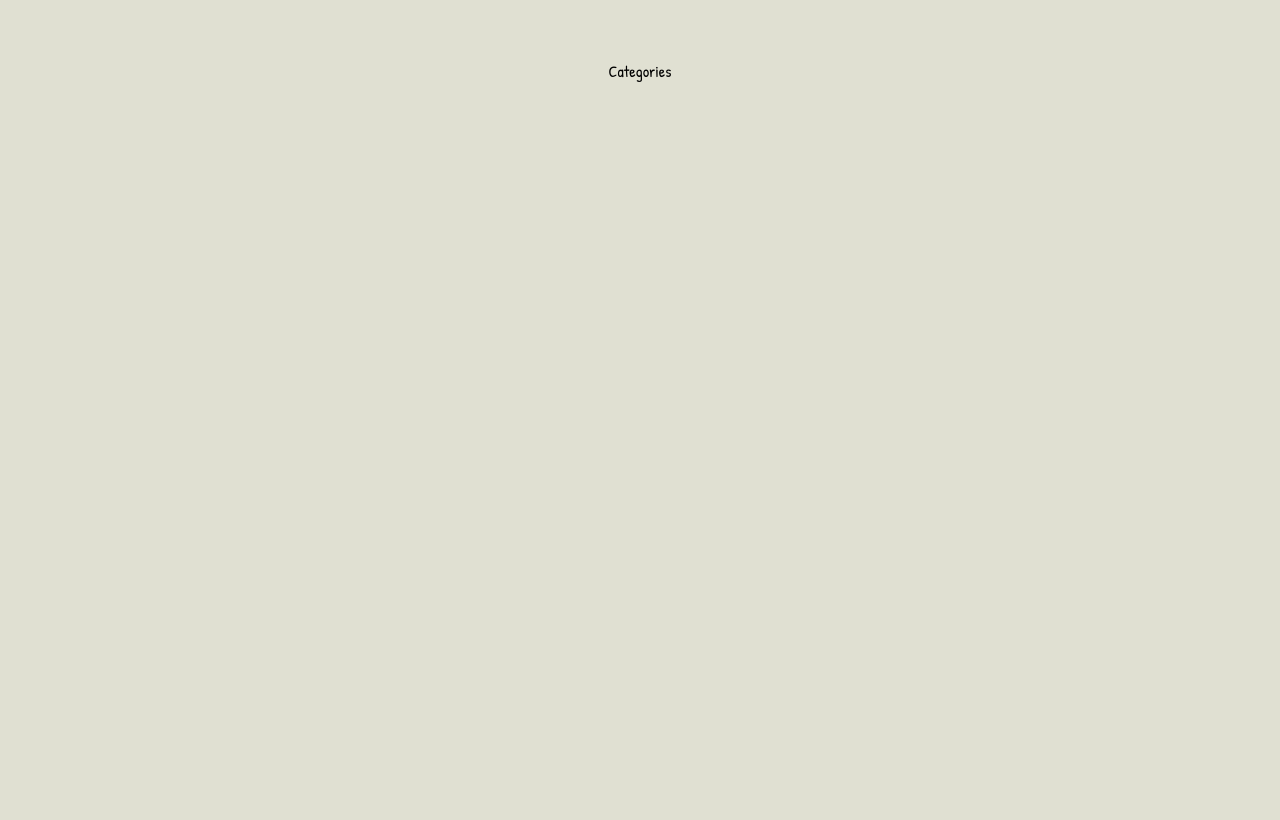
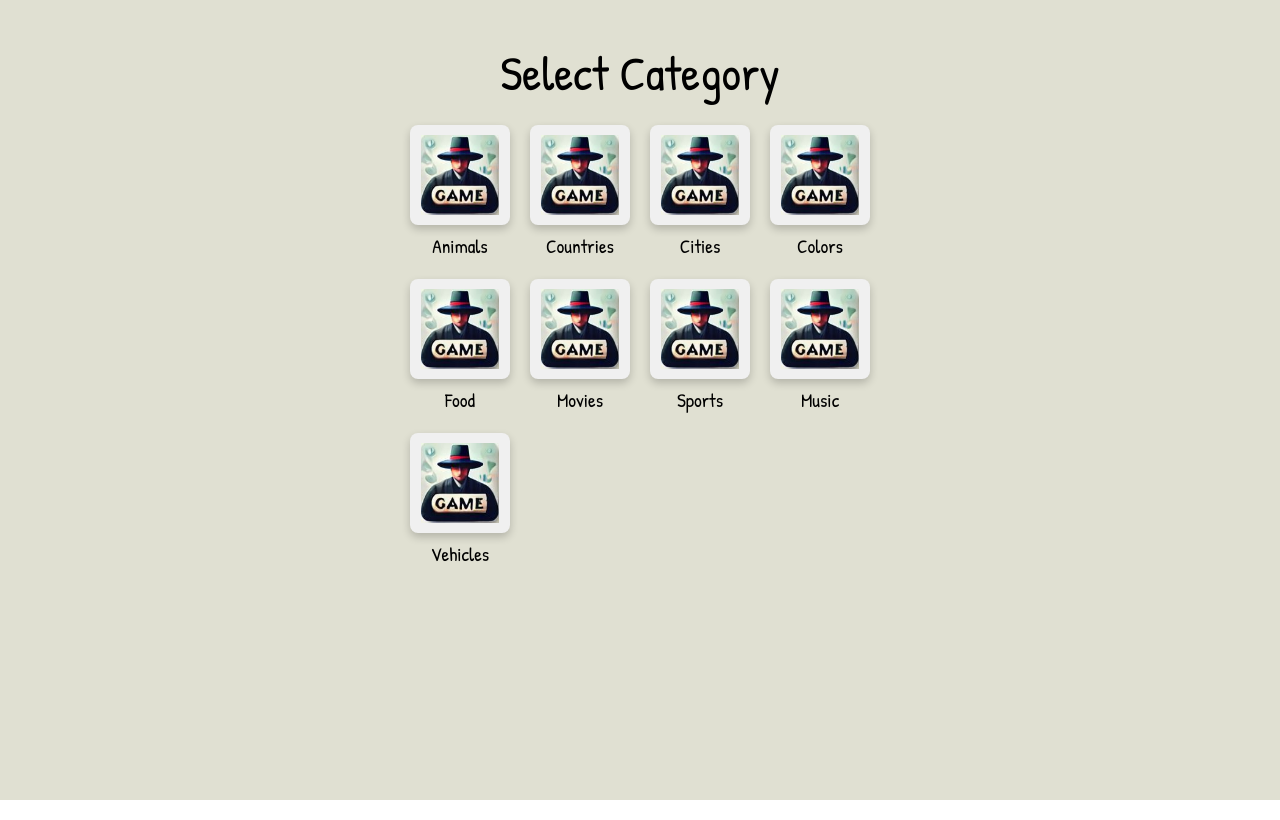
Before and after one commit to joseph-johnson27001/game-world, a Vue app: page /word-scramble/categories in a window 1280 px wide. Built offline with nearby package versions, Linux system fonts and the light colour scheme.

Commit message:
Updated categories

```diff
--- a/src/App.vue
+++ b/src/App.vue
@@ -31,9 +31,8 @@ main {
   margin: 0 auto;
   display: flex;
   justify-content: center;
+  min-height: 100vh;
   padding-top: 40px;
-  min-height: 100vh;
-  margin-top: 20px;
 }
 
 h1 {
--- a/src/store/modules/wordScramble.js
+++ b/src/store/modules/wordScramble.js
@@ -2,15 +2,60 @@ export default {
   namespaced: true,
   state: {
     categories: [
-      { id: 1, name: "Animals", words: ["CAT", "DOG", "HORSE"] },
-      { id: 2, name: "Countries", words: ["JAPAN", "CANADA", "FRANCE"] },
-      { id: 3, name: "Cities", words: ["LONDON", "NEW YORK", "TOKYO"] },
-      { id: 4, name: "Colors", words: ["RED", "BLUE", "GREEN"] },
-      { id: 5, name: "Food", words: ["PIZZA", "BURGER", "PASTA"] },
-      { id: 6, name: "Movies", words: ["INCEPTION", "TITANIC", "GLADIATOR"] },
-      { id: 7, name: "Sports", words: ["FOOTBALL", "BASKETBALL", "TENNIS"] },
-      { id: 8, name: "Music", words: ["ROCK", "JAZZ", "CLASSICAL"] },
-      { id: 9, name: "Vehicles", words: ["CAR", "BIKE", "PLANE"] },
+      {
+        id: 1,
+        name: "Animals",
+        words: ["CAT", "DOG", "HORSE"],
+        image: "/images/game-tile.JPG",
+      },
+      {
+        id: 2,
+        name: "Countries",
+        words: ["JAPAN", "CANADA", "FRANCE"],
+        image: "/images/crossword.JPG",
+      },
+      {
+        id: 3,
+        name: "Cities",
+        words: ["LONDON", "NEW YORK", "TOKYO"],
+        image: "/images/crossword2.JPG",
+      },
+      {
+        id: 4,
+        name: "Colors",
+        words: ["RED", "BLUE", "GREEN"],
+        image: "/images/game2.JPG",
+      },
+      {
+        id: 5,
+        name: "Food",
+        words: ["PIZZA", "BURGER", "PASTA"],
+        image: "/images/crossword3.JPG",
+      },
+      {
+        id: 6,
+        name: "Movies",
+        words: ["INCEPTION", "TITANIC", "GLADIATOR"],
+        image: "/images/crossword4.JPG",
+      },
+      {
+        id: 7,
+        name: "Sports",
+        words: ["FOOTBALL", "BASKETBALL", "TENNIS"],
+        image: "/images/crossword5.JPG",
+      },
+      {
+        id: 8,
+        name: "Music",
+        words: ["ROCK", "JAZZ", "CLASSICAL"],
+        image: "/images/tile2.JPG",
+      },
+      {
+        id: 9,
+        name: "Vehicles",
+        words: ["CAR", "BIKE", "PLANE"],
+        image: "/images/word-search.JPG",
+      },
     ],
     currentCategory: null,
   },
--- a/src/views/GameSelection.vue
+++ b/src/views/GameSelection.vue
@@ -64,7 +64,6 @@ export default {
 <style scoped>
 .game-selection {
   text-align: center;
-  padding: 20px;
 }
 
 .card-container {
--- a/src/views/WordScramble/WordScrambleCategories.vue
+++ b/src/views/WordScramble/WordScrambleCategories.vue
@@ -1 +1,102 @@
-<template>Categories</template>
+<template>
+  <div class="word-scramble-categories">
+    <h1>Select Category</h1>
+    <div class="card-container">
+      <div
+        v-for="category in categories"
+        :key="category.id"
+        class="category-item"
+      >
+        <div
+          class="category-card"
+          :class="{
+            selected: selectedCategory && selectedCategory.id === category.id,
+          }"
+          @click="startGame(category)"
+        >
+          <img src="/game-tile.jpg" alt="Category Image" />
+        </div>
+        <div class="category-name">{{ category.name }}</div>
+      </div>
+    </div>
+  </div>
+</template>
+
+<script>
+import { mapGetters } from "vuex";
+
+export default {
+  name: "WordScrambleCategories",
+  data() {
+    return {
+      selectedCategory: null,
+    };
+  },
+  computed: {
+    ...mapGetters("wordScramble", ["getCategories"]),
+    categories() {
+      return this.getCategories;
+    },
+  },
+  methods: {
+    selectCategory(category) {
+      this.selectedCategory = category;
+    },
+    startGame(category) {
+      this.selectCategory(category);
+      this.$router.push({ name: "WordScrambleGame" });
+    },
+  },
+};
+</script>
+
+<style scoped>
+.word-scramble-categories {
+  text-align: center;
+}
+
+.card-container {
+  display: grid;
+  grid-template-columns: repeat(4, 1fr);
+  gap: 20px;
+}
+
+.category-item {
+  display: flex;
+  flex-direction: column;
+  align-items: center;
+}
+
+.category-card {
+  width: 100px; /* Square size */
+  height: 100px; /* Square size */
+  background-color: #f0f0f0;
+  border-radius: 8px;
+  display: flex;
+  align-items: center;
+  justify-content: center;
+  cursor: pointer;
+  transition: transform 0.2s, box-shadow 0.2s;
+  box-shadow: 0 4px 8px rgba(0, 0, 0, 0.2);
+}
+
+.category-card:hover {
+  transform: scale(1.05);
+}
+
+.category-card.selected {
+  border: 3px solid #007bff;
+  background-color: #e0e0e0;
+}
+
+.category-card img {
+  max-width: 80%;
+  max-height: 80%;
+  object-fit: cover;
+}
+
+.category-name {
+  margin-top: 8px;
+  font-size: 1.2em;
+}
+</style>
```
